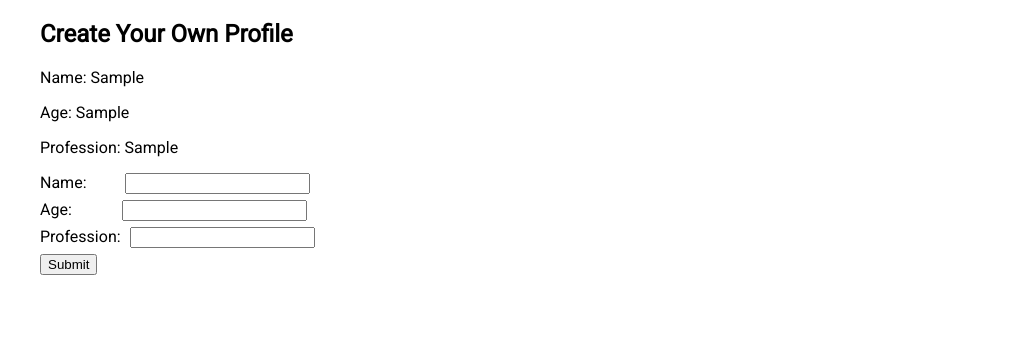
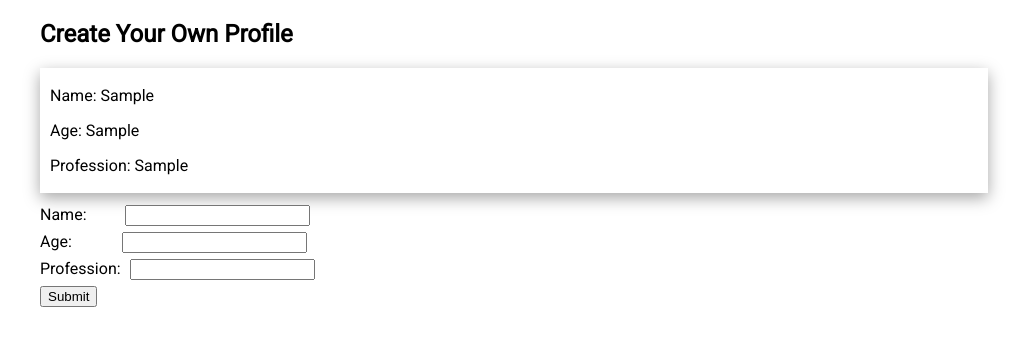
Before and after one commit to Meheady/localAndSessionStorage, a plain HTML site: page index.html in a window 1280 px wide. Both pictures are taken after typing "Sample", "Sample", "Sample" into the empty fields and a click on the button "Submit". Shown: the whole page, without its empty margins (126-1153 px from the left). Drawn offline with Linux system fonts and the light colour scheme.

Commit message:
updatecssstyle

```diff
--- a/style.css
+++ b/style.css
@@ -21,3 +21,8 @@ body{
     width: 75%;
     margin: 0 auto;
 }
+.profileSection {
+    padding: 2px 10px;
+    margin-bottom: 12px;
+    box-shadow: rgba(0, 0, 0, 0.35) 0px 5px 15px;
+}
```
